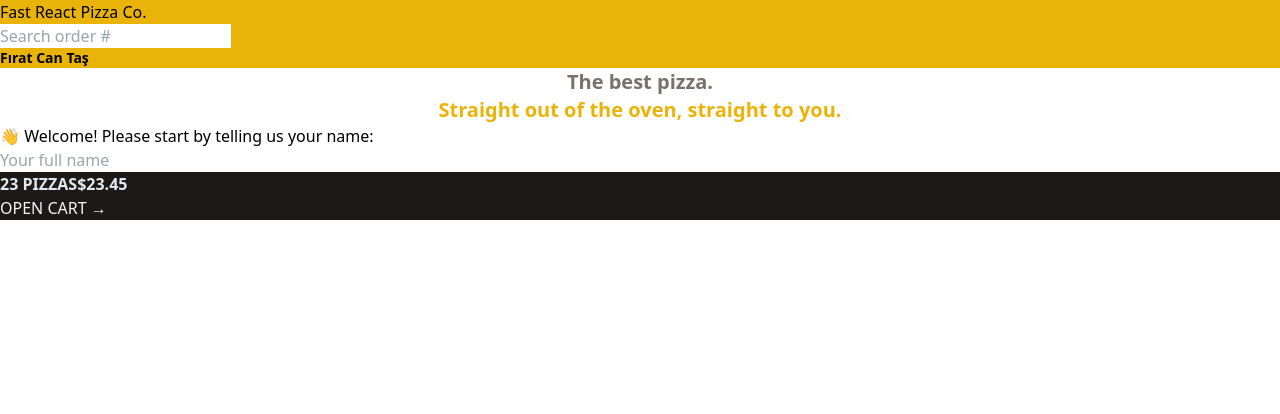
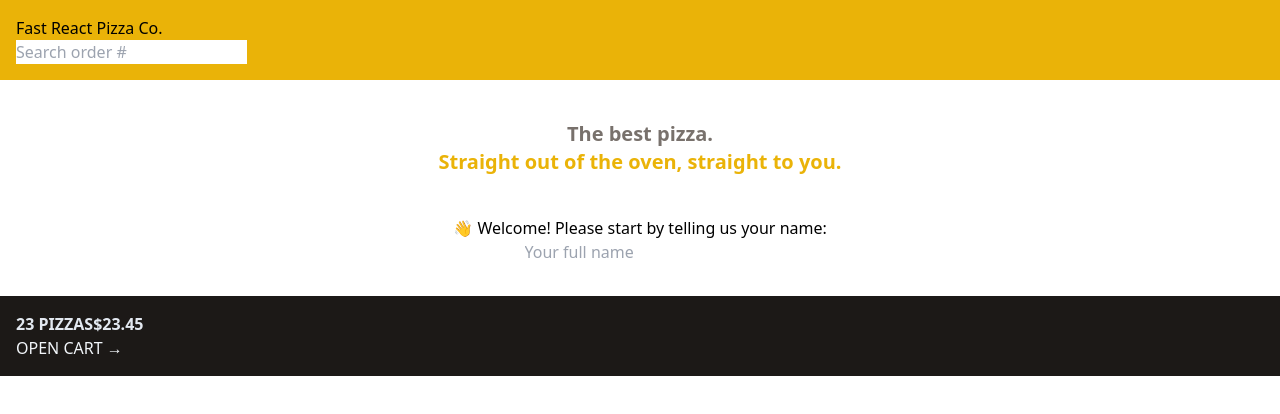
Before and after one commit to FiratCanTas/React-Fast-Pizza-Co, a React (Vite) app: page / in a window 1280 px wide. Shown: the top 414 px of the page. Built offline with nearby package versions, Linux system fonts and the light colour scheme.

Commit message:
💄 enhance UI layout with margin and padding adjustments

```diff
--- a/src/features/cart/CartOverview.jsx
+++ b/src/features/cart/CartOverview.jsx
@@ -2,7 +2,7 @@ import { Link } from "react-router-dom";
 
 const CartOverview = () => {
   return (
-    <div className="bg-stone-900 text-slate-100">
+    <div className="mt-8 bg-stone-900 px-4 py-4 text-slate-100">
       <p className="font-semibold uppercase text-slate-200">
         <span>23 pizzas</span>
         <span>$23.45</span>
--- a/src/features/user/CreateUser.jsx
+++ b/src/features/user/CreateUser.jsx
@@ -8,7 +8,7 @@ const CreateUser = () => {
   };
 
   return (
-    <form onSubmit={handleSubmit}>
+    <form onSubmit={handleSubmit} className="mt-10 text-center">
       <p>👋 Welcome! Please start by telling us your name:</p>
 
       <input
--- a/src/features/user/Username.jsx
+++ b/src/features/user/Username.jsx
@@ -1,5 +1,5 @@
 const Username = () => {
-  return <h4 className="text-sm font-semibold">Fırat Can Taş</h4>;
+  return <h4 className="hidden text-sm font-semibold">Fırat Can Taş</h4>;
 };
 
 export default Username;
--- a/src/ui/Header.jsx
+++ b/src/ui/Header.jsx
@@ -4,7 +4,7 @@ import Username from "../features/user/Username";
 
 const Header = () => {
   return (
-    <header className="bg-yellow-500">
+    <header className="bg-yellow-500 px-4 py-4">
       <Link to="/">Fast React Pizza Co.</Link>
       <SearchOrder />
       <Username />
--- a/src/ui/Home.jsx
+++ b/src/ui/Home.jsx
@@ -2,7 +2,7 @@ import CreateUser from "../features/user/CreateUser";
 
 const Home = () => {
   return (
-    <div>
+    <div className="mt-10">
       <h1 className="text-dark text-center text-xl font-semibold text-stone-500">
         The best pizza.
         <br />
```
